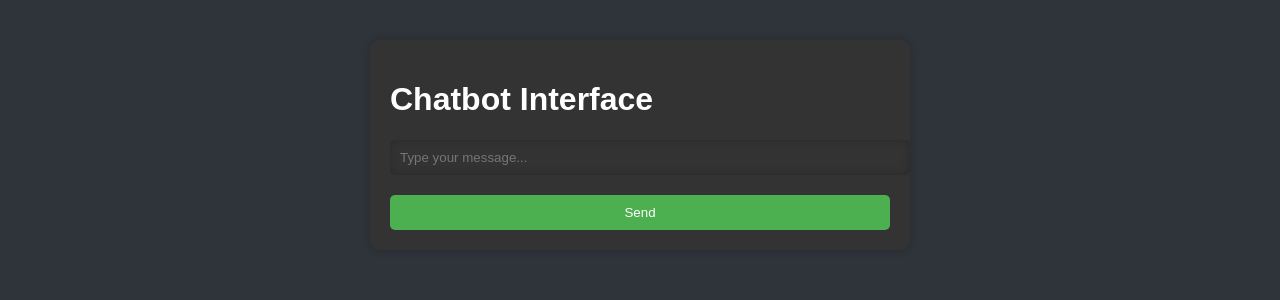
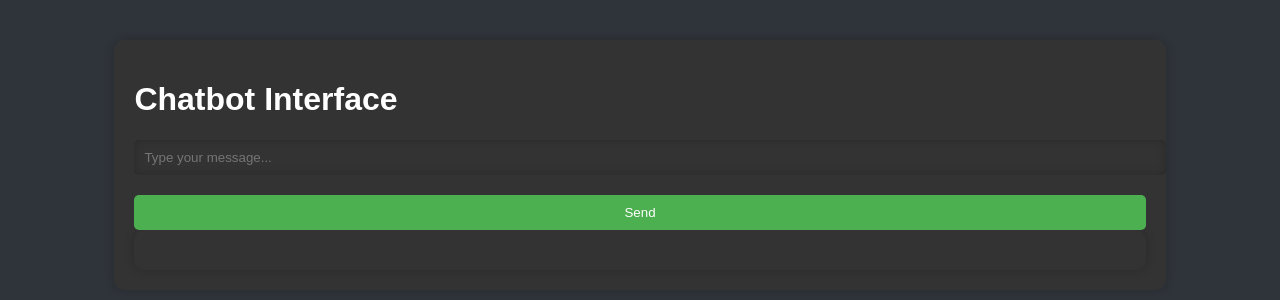
Before and after one commit to hazardscarn/aider_ui_build, a Flask app: page / in a window 1280 px wide. Shown: the top 300 px of the page. Run offline with Flask 3, Linux system fonts and the light colour scheme.

Commit message:
Added a temporary response agent and modified the chat window UI.

```diff
--- a/app.py
+++ b/app.py
@@ -1,15 +1,17 @@
-from flask import Flask, request, render_template
+from flask import Flask, render_template, request
+from response import ResponseAgent
 
 app = Flask(__name__)
+response_agent = ResponseAgent()
 
 @app.route('/', methods=['GET', 'POST'])
 def index():
     if request.method == 'POST':
         user_input = request.form['user_input']
-        # Here you can call your chatbot's API or function to process the user input
-        print(f"User input: {user_input}")
-        return render_template('index.html')
+        response = response_agent.respond(user_input)
+        return render_template('index.html', user_input=user_input, response=response)
+
     return render_template('index.html')
 
 if __name__ == '__main__':
-    app.run(debug=True, host='0.0.0.0', port=5000)
+    app.run(debug=True)
--- a/templates/index.html
+++ b/templates/index.html
@@ -12,7 +12,7 @@
         }
 
         .container {
-            max-width: 500px;
+            max-width: 80%;
             margin: 40px auto;
             padding: 20px;
             background-color: #333;
@@ -43,6 +43,15 @@
         .submit-btn:hover {
             background-color: #3e8e41;
         }
+
+        .chat-window {
+            max-height: 60vh;
+            overflow-y: auto;
+            padding: 20px;
+            background-color: #333;
+            border-radius: 10px;
+            box-shadow: 0 0 10px rgba(0, 0, 0, 0.2);
+        }
     </style>
 </head>
 <body>
@@ -52,6 +61,12 @@
             <input type="text" id="user_input" name="user_input" placeholder="Type your message..." class="input-field">
             <button type="submit" class="submit-btn">Send</button>
         </form>
+        <div class="chat-window">
+            {% if user_input %}
+                <p>User Input: {{ user_input }}</p>
+                <p>Response: {{ response }}</p>
+            {% endif %}
+        </div>
     </div>
 </body>
 </html>
```
Also changed, not shown: response.py (added, +10 -0 lines).
